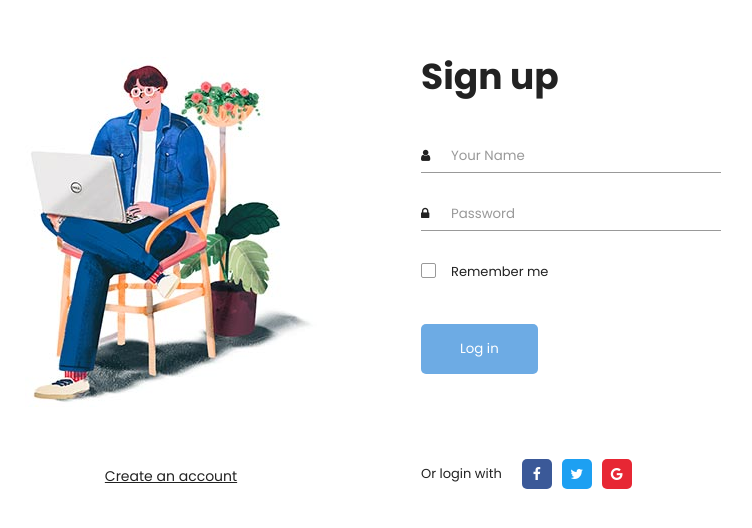
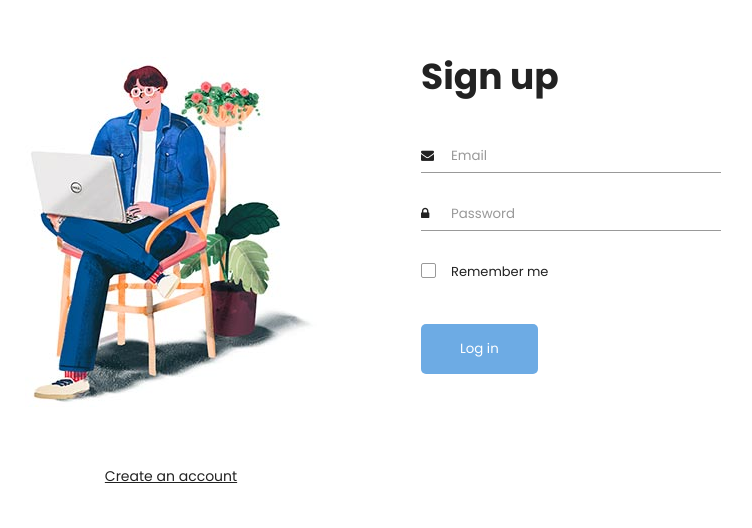
Before and after one commit to pareeklokesh/sign-up-form, a plain HTML site: page index.html in a window 1280 px wide. Shown: the part 178-706 px from the top of the page, without its empty margins (279-1031 px from the left). Drawn offline with Linux system fonts and the light colour scheme.

Commit message:
Add files via upload

```diff
--- a/index.html
+++ b/index.html
@@ -65,8 +65,8 @@
 <h2 class="form-title">Sign up</h2>
 <form method="POST" class="register-form" id="login-form">
 <div class="form-group">
-<label for="your_name"><i class="fa fa-user"></i></label>
-<input type="text" name="your_name" id="your_name" placeholder="Your Name">
+<label for="your_name"><i class="fa fa-envelope"></i></label>
+<input type="text" name="your_name" id="your_name" placeholder="Email">
 </div>
 <div class="form-group">
 <label for="your_pass"><i class="fa fa-lock"></i></label>
@@ -80,21 +80,21 @@
 <input type="submit" name="signin" id="signin" class="form-submit" value="Log in">
 </div>
 </form>
-<div class="social-login">
+<!-- <div class="social-login">
 <span class="social-label">Or login with</span>
 <ul class="socials">
 <li><a href="#"><i class="fa fa-facebook-f display-flex-center zmdi zmdi-facebook"></i></a></li>
 <li><a href="#"><i class="fa fa-twitter display-flex-center zmdi zmdi-twitter"></i></a></li>
 <li><a href="#"><i class="fa fa-google display-flex-center zmdi zmdi-google"></i></a></li>
 </ul>
-</div>
+</div> -->
 </div>
 </div>
 </div>
 </section>
 </div>
 
-<script type="text/javascript" async="" src="assets/js/analytics.js"></script>
+<!-- <script type="text/javascript" async="" src="assets/js/analytics.js"></script> -->
 <script src="assets/js/jquery.min.js"></script>
 
 
```
